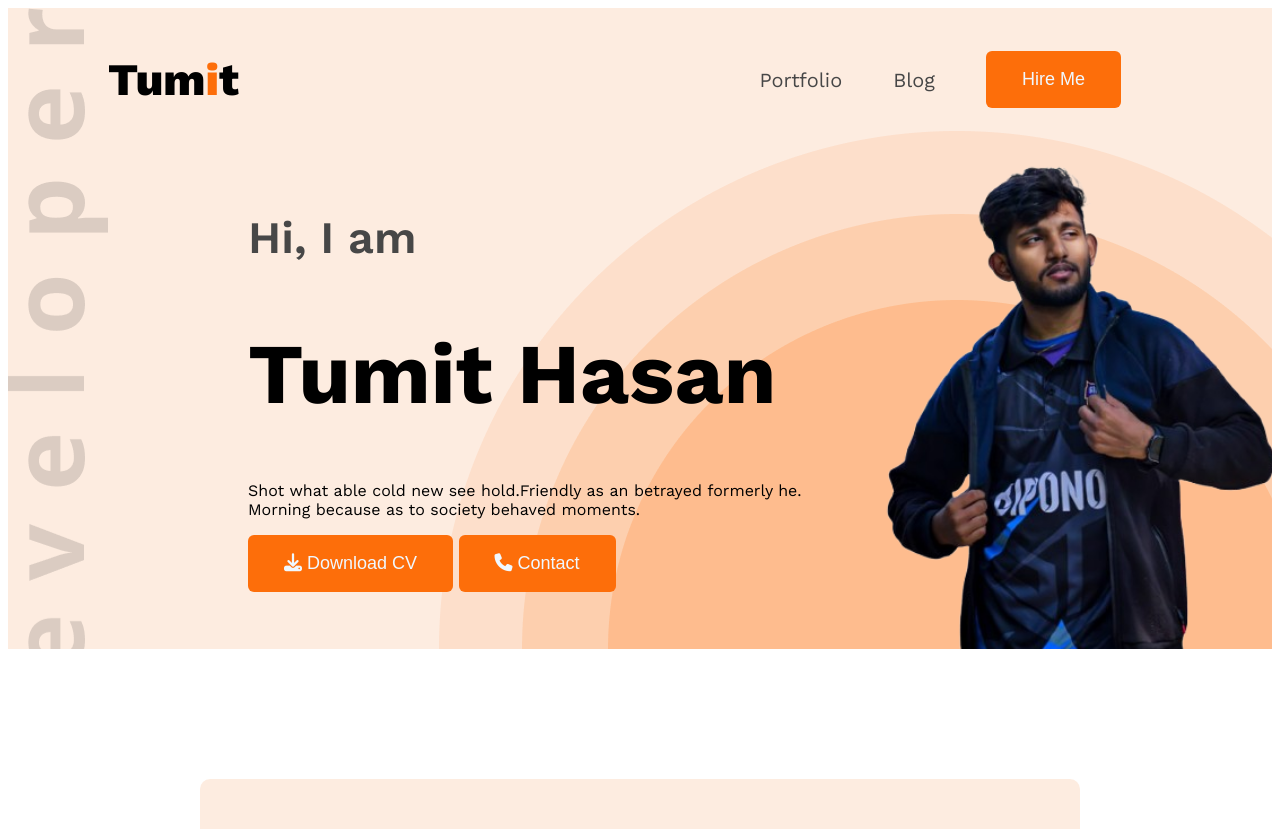
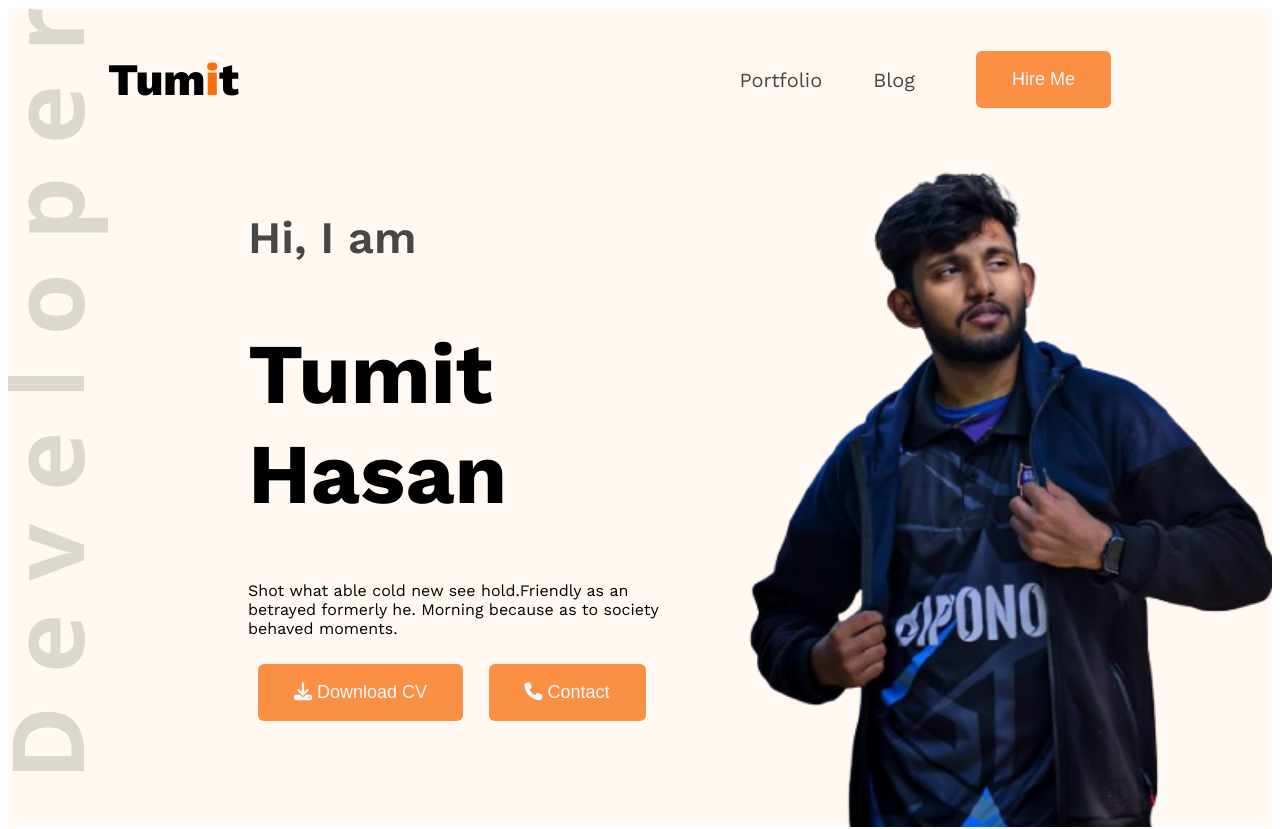
Before and after one commit to TIMIT75E/my-dev-portfolio, a plain HTML site: page index.html in a window 1280 px wide. Shown: the top 829 px of the page. Drawn offline with nearby package versions, Linux system fonts and the light colour scheme.

Commit message:
fix header section img

```diff
--- a/styels/styels.css
+++ b/styels/styels.css
@@ -1,13 +1,18 @@
-
+*{
+    padding: 0;
+}
 /* header */
 .header{
-    background-image: url('../images/developer.png'), url('../images/header_bg.png');
+    background-image: url('../images/developer.png');
     background-repeat: no-repeat;
-    background-position: top left, bottom right;
+    /* background-position: top left, bottom right; */
 }
 
+
 .secendery-bg{
-    background-color: #fce5d5bc;
+    background-color: #FFF8F3;
+
+
 }
 
 .work-sans-normal{
@@ -49,10 +54,12 @@ nav ul{
 .btn{
     padding: 18px 36px;
     border: none;
-    background-color: #FD6E0A;
+    background-color: #fb8531e7;
     border-radius: 6px;
     color: aliceblue;
     font-size: large;
+    margin: 10px;
+    justify-content: space-between;
 
 }
 .btn:hover{
@@ -69,11 +76,16 @@ nav ul{
     font-size: 85px;
 }
 .profile-img{
-    width: 580px;
+    width: 584px;
+    height: 676px;
 }
 .bannar{
     display: flex;
     justify-content: center;
+    justify-content: space-between;
+
+
+
 }
 .text-center{
     text-align: center;
```
